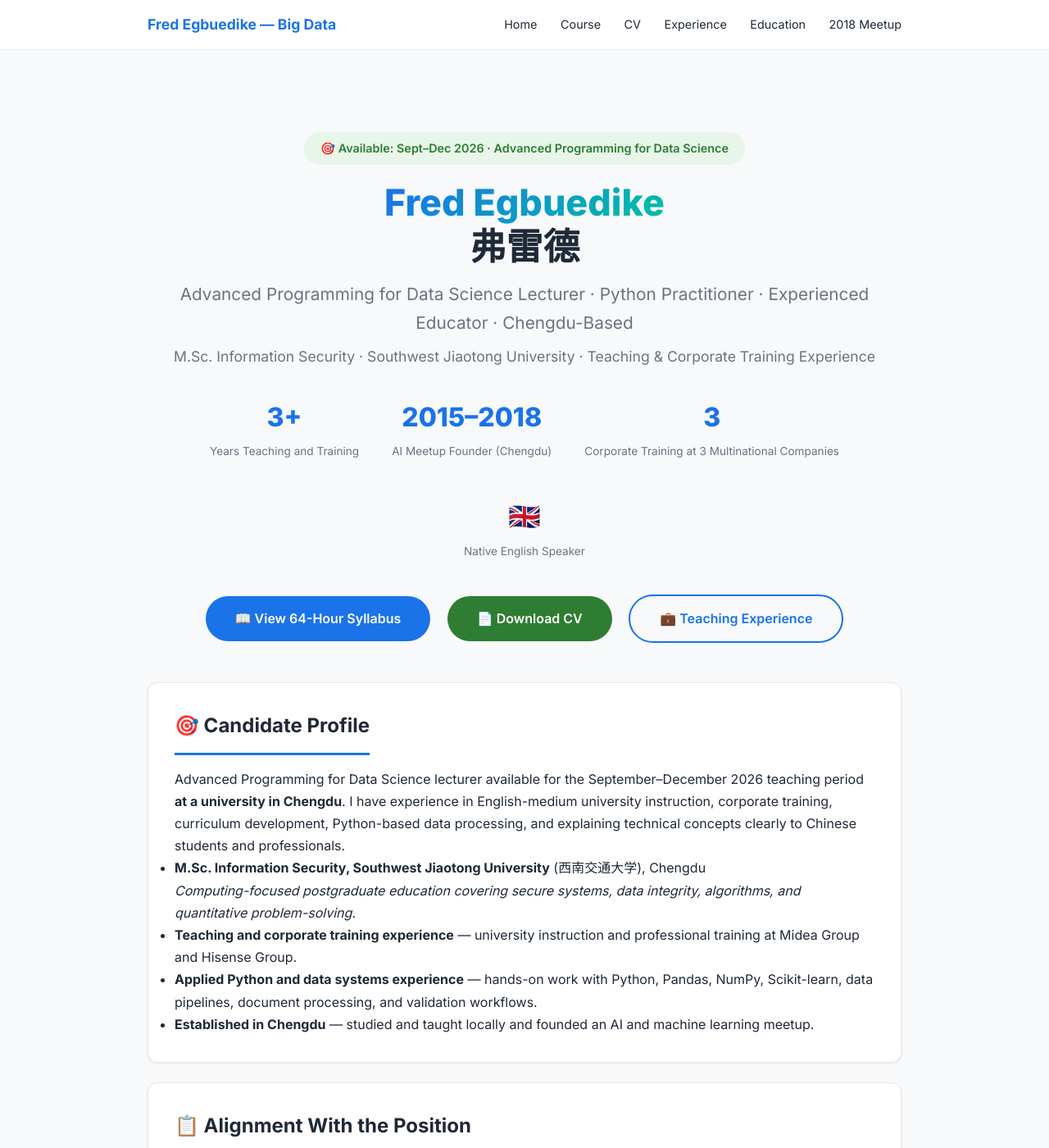
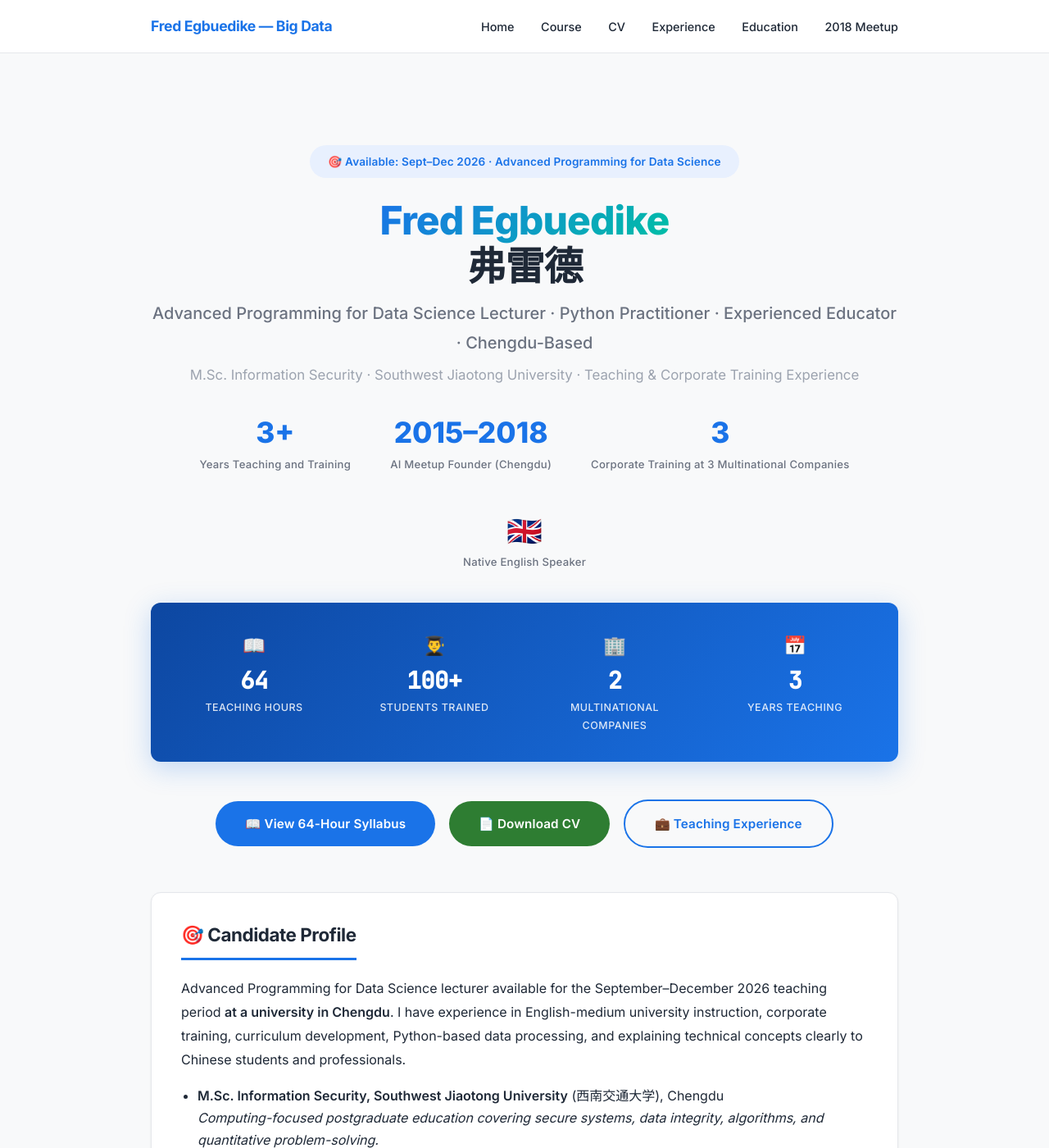
Before and after one commit to Fredilly/big-data, a Jekyll site: the page built from index.md, in a window 1280 px wide and 1400 px high. Shown: the whole window at 82% size. Built offline with Jekyll 4.4.1, drawn with Linux system fonts in a browser that asks for light colours; nearby versions of some CDN libraries.

Commit message:
redesign: cleaner fonts, more spacing, data stats bar, refined timeline & cards

```diff
--- a/assets/css/style.css
+++ b/assets/css/style.css
@@ -1,14 +1,22 @@
 /* ===== Base ===== */
+@import url('https://fonts.googleapis.com/css2?family=Inter:wght@400;500;600;700;800&family=JetBrains+Mono:wght@400;500&display=swap');
+
 :root {
   --primary: #1a73e8;
   --primary-dark: #0d47a1;
+  --primary-light: #e8f0fe;
   --accent: #00bfa5;
   --bg: #f8f9fa;
   --card-bg: #ffffff;
   --text: #1f2937;
   --text-light: #6b7280;
+  --text-muted: #9ca3af;
   --border: #e5e7eb;
   --radius: 12px;
+  --radius-sm: 8px;
+  --shadow: 0 1px 3px rgba(0,0,0,0.06);
+  --shadow-md: 0 4px 16px rgba(0,0,0,0.08);
+  --transition: all 0.2s ease;
 }
 
 * { box-sizing: border-box; margin: 0; padding: 0; }
@@ -17,27 +25,39 @@ body {
   font-family: 'Inter', -apple-system, BlinkMacSystemFont, 'Segoe UI', sans-serif;
   background: var(--bg);
   color: var(--text);
-  line-height: 1.7;
+  line-height: 1.8;
   font-size: 16px;
+  -webkit-font-smoothing: antialiased;
+  -moz-osx-font-smoothing: grayscale;
 }
 
-.wrapper { max-width: 960px; margin: 0 auto; padding: 0 20px; }
+.wrapper { max-width: 960px; margin: 0 auto; padding: 0 24px; }
+
+/* ===== Typography ===== */
+h1, h2, h3, h4 {
+  letter-spacing: -0.02em;
+  line-height: 1.3;
+}
+
+p { margin-bottom: 1em; }
+p:last-child { margin-bottom: 0; }
 
 /* ===== Navigation ===== */
 .site-nav {
-  background: var(--card-bg);
+  background: rgba(255,255,255,0.95);
   border-bottom: 1px solid var(--border);
   position: sticky;
   top: 0;
   z-index: 100;
-  backdrop-filter: blur(10px);
+  backdrop-filter: blur(12px);
+  -webkit-backdrop-filter: blur(12px);
 }
 
 .site-nav .wrapper {
   display: flex;
   align-items: center;
   justify-content: space-between;
-  height: 60px;
+  height: 64px;
 }
 
 .site-title {
@@ -45,32 +65,47 @@ body {
   font-size: 1.1rem;
   color: var(--primary);
   text-decoration: none;
+  letter-spacing: -0.02em;
 }
 
 .nav-links a {
   color: var(--text);
   text-decoration: none;
-  margin-left: 24px;
+  margin-left: 28px;
   font-size: 0.9rem;
   font-weight: 500;
   transition: color 0.2s;
+  position: relative;
+}
+
+.nav-links a::after {
+  content: '';
+  position: absolute;
+  bottom: -4px;
+  left: 0;
+  width: 0;
+  height: 2px;
+  background: var(--primary);
+  transition: width 0.2s ease;
 }
 
 .nav-links a:hover { color: var(--primary); }
+.nav-links a:hover::after { width: 100%; }
 
 /* ===== Page Content ===== */
-.page-content { padding: 40px 0; }
+.page-content { padding: 48px 0 64px; }
 
 /* ===== Hero Section ===== */
 .hero {
   text-align: center;
-  padding: 60px 0 40px;
+  padding: 64px 0 48px;
+  position: relative;
 }
 
 .hero h1 {
-  font-size: 2.8rem;
+  font-size: 3rem;
   font-weight: 800;
-  line-height: 1.2;
+  line-height: 1.15;
   margin-bottom: 12px;
 }
 
@@ -82,33 +117,36 @@ body {
 }
 
 .hero .subtitle {
-  font-size: 1.3rem;
+  font-size: 1.25rem;
   color: var(--text-light);
-  margin-bottom: 8px;
+  margin-bottom: 6px;
+  font-weight: 500;
 }
 
 .hero .tagline-cn {
-  font-size: 1.1rem;
-  color: var(--text-light);
-  margin-bottom: 24px;
+  font-size: 1.05rem;
+  color: var(--text-muted);
+  margin-bottom: 28px;
 }
 
 .hero-badge {
   display: inline-block;
-  background: #e8f5e9;
-  color: #2e7d32;
-  padding: 8px 20px;
+  background: var(--primary-light);
+  color: var(--primary);
+  padding: 8px 22px;
   border-radius: 50px;
   font-weight: 600;
-  font-size: 0.9rem;
-  margin-bottom: 20px;
+  font-size: 0.85rem;
+  margin-bottom: 24px;
+  letter-spacing: 0.01em;
 }
 
+/* ===== Hero Stats ===== */
 .hero-stats {
   display: flex;
   justify-content: center;
-  gap: 40px;
-  margin: 32px 0;
+  gap: 48px;
+  margin: 36px 0;
   flex-wrap: wrap;
 }
 
@@ -117,17 +155,65 @@ body {
 }
 
 .stat .num {
-  font-size: 2rem;
+  font-size: 2.2rem;
   font-weight: 800;
   color: var(--primary);
   display: block;
+  line-height: 1.1;
+  margin-bottom: 4px;
 }
 
 .stat .label {
-  font-size: 0.85rem;
+  font-size: 0.82rem;
   color: var(--text-light);
+  font-weight: 500;
+  letter-spacing: 0.02em;
 }
 
+/* ===== Data Stats Bar (Big Data vibe) ===== */
+.data-stats-bar {
+  display: grid;
+  grid-template-columns: repeat(auto-fit, minmax(180px, 1fr));
+  gap: 16px;
+  margin: 32px 0 40px;
+  padding: 24px;
+  background: linear-gradient(135deg, #0d47a1, #1a73e8);
+  border-radius: var(--radius);
+  color: white;
+  box-shadow: 0 8px 32px rgba(26, 115, 232, 0.25);
+}
+
+.data-stat {
+  text-align: center;
+  padding: 8px;
+}
+
+.data-stat .data-value {
+  font-size: 1.8rem;
+  font-weight: 800;
+  display: block;
+  line-height: 1.2;
+  font-family: 'JetBrains Mono', monospace;
+  letter-spacing: -0.02em;
+}
+
+.data-stat .data-label {
+  font-size: 0.78rem;
+  opacity: 0.85;
+  display: block;
+  margin-top: 4px;
+  font-weight: 500;
+  letter-spacing: 0.04em;
+  text-transform: uppercase;
+}
+
+.data-stat .data-icon {
+  font-size: 1.4rem;
+  margin-bottom: 6px;
+  display: block;
+}
+
+/* ===== Buttons ===== */
 .cta-button {
   display: inline-block;
   background: var(--primary);
@@ -136,9 +222,10 @@ body {
   border-radius: 50px;
   text-decoration: none;
   font-weight: 600;
-  font-size: 1rem;
-  transition: transform 0.2s, box-shadow 0.2s;
-  margin: 8px;
+  font-size: 0.95rem;
+  transition: var(--transition);
+  margin: 6px;
+  letter-spacing: 0.01em;
 }
 
 .cta-button:hover {
@@ -162,101 +249,199 @@ body {
 .card {
   background: var(--card-bg);
   border-radius: var(--radius);
-  padding: 32px;
-  margin-bottom: 24px;
-  box-shadow: 0 1px 3px rgba(0,0,0,0.08);
+  padding: 36px;
+  margin-bottom: 28px;
+  box-shadow: var(--shadow);
   border: 1px solid var(--border);
+  transition: box-shadow 0.2s ease;
+}
+
+.card:hover {
+  box-shadow: var(--shadow-md);
 }
 
 .card h2 {
-  font-size: 1.5rem;
+  font-size: 1.4rem;
   font-weight: 700;
-  margin-bottom: 16px;
-  padding-bottom: 12px;
+  margin-bottom: 20px;
+  padding-bottom: 14px;
   border-bottom: 3px solid var(--primary);
   display: inline-block;
+  letter-spacing: -0.02em;
 }
 
 .card h3 {
-  font-size: 1.15rem;
+  font-size: 1.1rem;
   font-weight: 600;
-  margin: 20px 0 8px;
+  margin: 24px 0 10px;
   color: var(--primary-dark);
+  letter-spacing: -0.01em;
+}
+
+.card ul {
+  padding-left: 20px;
+  margin-bottom: 12px;
+}
+
+.card ul li {
+  margin-bottom: 6px;
+  line-height: 1.7;
+}
+
+.card table {
+  margin-top: 8px;
+}
+
+.card table td, .card table th {
+  padding: 12px 10px;
+  font-size: 0.95rem;
+  line-height: 1.6;
+}
+
+.card strong {
+  font-weight: 600;
 }
 
 /* ===== Timeline ===== */
 .timeline-item {
-  padding: 16px 0;
+  padding: 20px 0;
   border-left: 3px solid var(--primary);
-  padding-left: 20px;
+  padding-left: 24px;
   margin-left: 8px;
   position: relative;
+  margin-bottom: 4px;
 }
 
 .timeline-item::before {
   content: '';
   position: absolute;
   left: -7px;
-  top: 22px;
+  top: 26px;
   width: 11px;
   height: 11px;
   background: var(--primary);
   border-radius: 50%;
+  border: 2px solid white;
+  box-shadow: 0 0 0 2px var(--primary);
+}
+
+.timeline-item:last-child {
+  border-left-color: transparent;
+}
+
+.timeline-item:last-child::before {
+  display: none;
 }
 
 .timeline-item .date {
-  font-size: 0.85rem;
+  font-size: 0.82rem;
   color: var(--primary);
-  font-weight: 600;
+  font-weight: 700;
+  text-transform: uppercase;
+  letter-spacing: 0.05em;
+  margin-bottom: 4px;
 }
 
 .timeline-item .org {
-  font-size: 0.9rem;
+  font-size: 0.95rem;
   color: var(--text-light);
-  margin-bottom: 8px;
+  margin-bottom: 10px;
+  font-weight: 500;
+}
+
+.timeline-item .org strong:first-child {
+  color: var(--text);
+  font-weight: 700;
 }
 
 .timeline-item .org-cn {
   font-size: 0.85rem;
-  color: #9ca3af;
+  color: var(--text-muted);
+}
+
+/* ===== Gallery ===== */
+.gallery {
+  display: grid;
+  grid-template-columns: 1fr 1fr;
+  gap: 24px;
+  margin-top: 16px;
+}
+
+.gallery-item {
+  background: #f8f9fa;
+  border-radius: var(--radius-sm);
+  overflow: hidden;
+  box-shadow: var(--shadow);
+  transition: transform 0.25s ease, box-shadow 0.25s ease;
+}
+
+.gallery-item:hover {
+  transform: translateY(-3px);
+  box-shadow: var(--shadow-md);
+}
+
+.gallery-item a {
+  display: block;
+  line-height: 0;
+}
+
+.gallery-item img {
+  width: 100%;
+  height: auto;
+  display: block;
+}
+
+.gallery-caption {
+  padding: 14px 18px;
+  font-size: 0.85rem;
+  color: var(--text-light);
+  background: var(--card-bg);
+  text-align: center;
+  font-weight: 600;
+  border-top: 1px solid var(--border);
+  letter-spacing: 0.01em;
 }
 
 /* ===== Project Cards ===== */
 .project-grid {
   display: grid;
   grid-template-columns: 1fr 1fr;
-  gap: 20px;
+  gap: 24px;
 }
 
 .project-card {
   background: var(--card-bg);
   border: 1px solid var(--border);
   border-radius: var(--radius);
-  padding: 24px;
-  transition: transform 0.2s, box-shadow 0.2s;
+  padding: 28px;
+  transition: transform 0.25s ease, box-shadow 0.25s ease;
 }
 
 .project-card:hover {
   transform: translateY(-4px);
-  box-shadow: 0 8px 24px rgba(0,0,0,0.1);
+  box-shadow: var(--shadow-md);
 }
 
 .project-card h3 {
-  font-size: 1rem;
+  font-size: 1.05rem;
   font-weight: 700;
-  margin-bottom: 8px;
+  margin: 0 0 8px;
+  color: var(--text);
 }
 
 .project-card .tech {
   font-size: 0.8rem;
   color: var(--primary);
   font-weight: 600;
-  margin-bottom: 8px;
+  margin-bottom: 10px;
+  text-transform: uppercase;
+  letter-spacing: 0.04em;
 }
 
 .project-card p {
   font-size: 0.9rem;
   color: var(--text-light);
+  line-height: 1.7;
 }
 
 /* ===== Education ===== */
@@ -264,7 +449,7 @@ body {
   display: flex;
   gap: 20px;
   align-items: flex-start;
-  padding: 16px 0;
+  padding: 20px 0;
   border-bottom: 1px solid var(--border);
 }
 
@@ -276,7 +461,10 @@ body {
   text-align: center;
 }
 
-.edu-detail h3 { margin: 0 0 4px; }
+.edu-detail h3 {
+  margin: 0 0 4px;
+  font-size: 1.05rem;
+}
 
 .edu-detail .meta {
   font-size: 0.85rem;
@@ -286,19 +474,37 @@ body {
 /* ===== Footer ===== */
 .site-footer {
   text-align: center;
-  padding: 32px 0;
+  padding: 40px 0;
   color: var(--text-light);
-  font-size: 0.85rem;
+  font-size: 0.82rem;
   border-top: 1px solid var(--border);
-  margin-top: 40px;
+  margin-top: 48px;
+  line-height: 1.8;
 }
 
-.site-footer a { color: var(--primary); text-decoration: none; }
+.site-footer a { color: var(--primary); text-decoration: none; font-weight: 500; }
+
+/* ===== Meetup Image ===== */
+.meetup-image {
+  border-radius: var(--radius-sm);
+  box-shadow: var(--shadow);
+  transition: var(--transition);
+}
+
+.meetup-image:hover {
+  box-shadow: var(--shadow-md);
+}
 
 /* ===== Responsive ===== */
 @media (max-width: 768px) {
   .hero h1 { font-size: 2rem; }
-  .hero-stats { gap: 20px; }
+  .hero .subtitle { font-size: 1.05rem; }
+  .hero-stats { gap: 24px; }
   .project-grid { grid-template-columns: 1fr; }
-  .nav-links a { margin-left: 12px; font-size: 0.8rem; }
+  .nav-links a { margin-left: 14px; font-size: 0.8rem; }
+  .page-content { padding: 32px 0 48px; }
+  .card { padding: 24px; }
+  .data-stats-bar { grid-template-columns: 1fr 1fr; padding: 16px; }
+  .data-stat .data-value { font-size: 1.4rem; }
+  .gallery { grid-template-columns: 1fr; }
 }
--- a/index.md
+++ b/index.md
@@ -28,6 +28,29 @@ title: Home
     <div class="stat">
       <span class="num">🇬🇧</span>
       <span class="label">Native English Speaker</span>
+    </div>
+  </div>
+
+  <div class="data-stats-bar">
+    <div class="data-stat">
+      <span class="data-icon">📖</span>
+      <span class="data-value">64</span>
+      <span class="data-label">Teaching Hours</span>
+    </div>
+    <div class="data-stat">
+      <span class="data-icon">👨‍🎓</span>
+      <span class="data-value">100+</span>
+      <span class="data-label">Students Trained</span>
+    </div>
+    <div class="data-stat">
+      <span class="data-icon">🏢</span>
+      <span class="data-value">2</span>
+      <span class="data-label">Multinational Companies</span>
+    </div>
+    <div class="data-stat">
+      <span class="data-icon">📅</span>
+      <span class="data-value">3</span>
+      <span class="data-label">Years Teaching</span>
     </div>
   </div>
 
```
